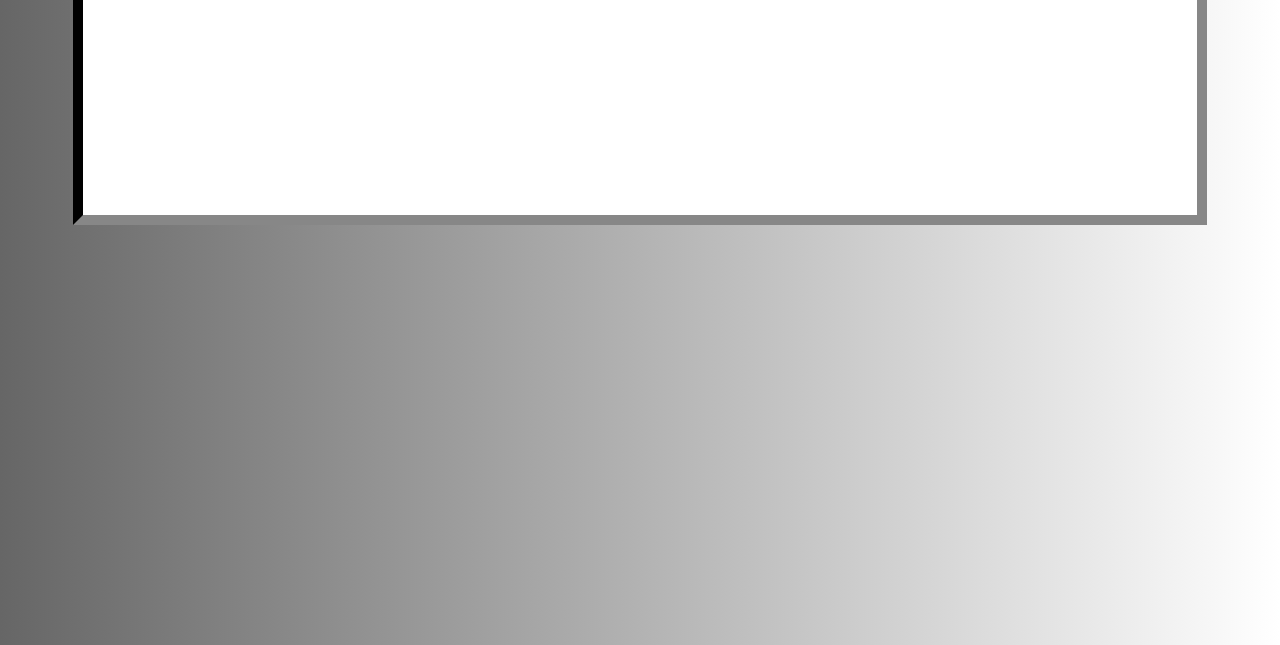
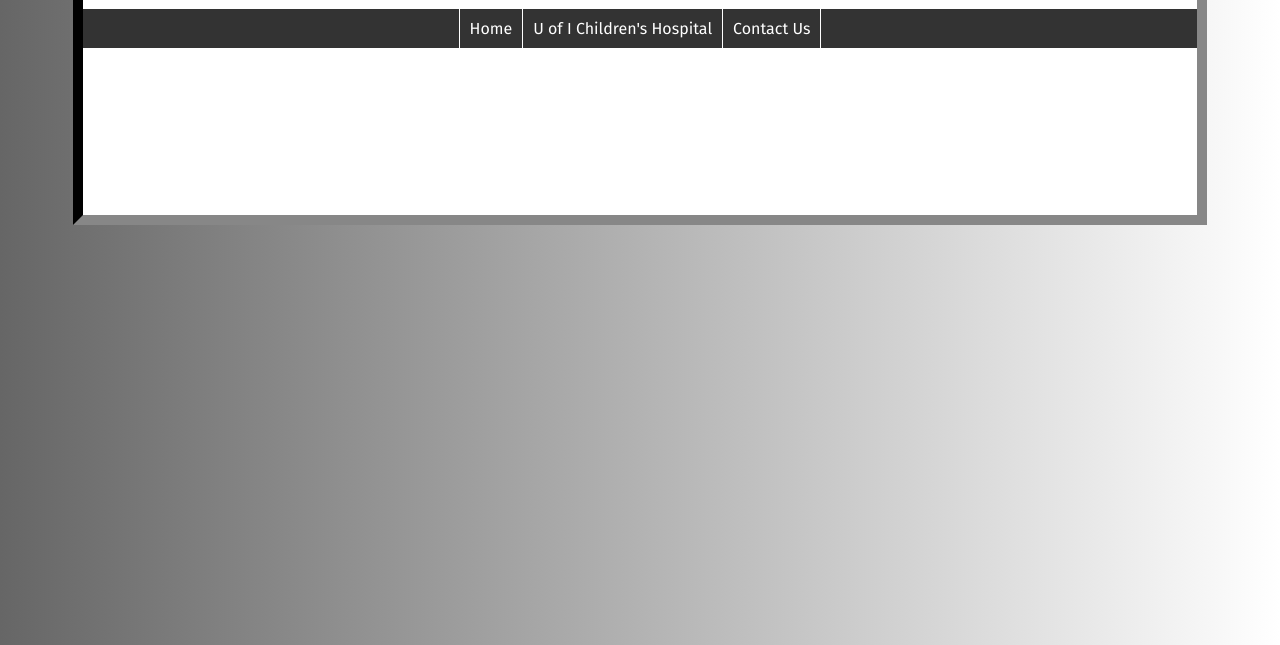
Before and after one commit to mlhaus/beat-cancer, a plain HTML site: page index.html in a window 1280 px wide. Shown: the part 155-800 px from the top of the page. Drawn offline with Linux system fonts and the light colour scheme.

Commit message:
Created nav bar

```diff
--- a/index.html
+++ b/index.html
@@ -11,7 +11,17 @@
         <h1>Beat Cancer Today</h1>
       </header>
       <nav>
-
+        <ul>
+          <li>
+            <a href="index.html">Home</a>
+          </li>
+          <li>
+            <a href="http://uichildrens.org">U of I Children's Hospital</a>
+          </li>
+          <li>
+            <a href="mailto:donate@beatcancertoday.org">Contact Us</a>
+          </li>
+        </ul>
       </nav>
       <main>
 
--- a/style.css
+++ b/style.css
@@ -1,5 +1,6 @@
 body {
   background-image: linear-gradient(90deg, #666666, #ffffff);
+  font-family: 'Fira Sans', sans-serif;
 }
 
 #container {
@@ -19,3 +20,33 @@ header h1 {
   font-family: 'Fugaz One', cursive;
   font-size: 48px;
 }
+
+nav ul {
+  list-style: none;
+  background-color: #333333;
+  margin: -20px;
+  text-align: center;
+  padding: 0;
+  font-size: 0;
+}
+
+nav li {
+  display: inline-block;
+  border-left: 1px solid white;
+  font-size: 16px;
+}
+
+nav li:last-of-type {
+  border-right: 1px solid white;
+}
+
+nav a {
+  color: white;
+  text-decoration: none;
+  padding: 10px;
+  display: block;
+}
+
+nav a:hover {
+  background-color: #ffe419;
+}
```
